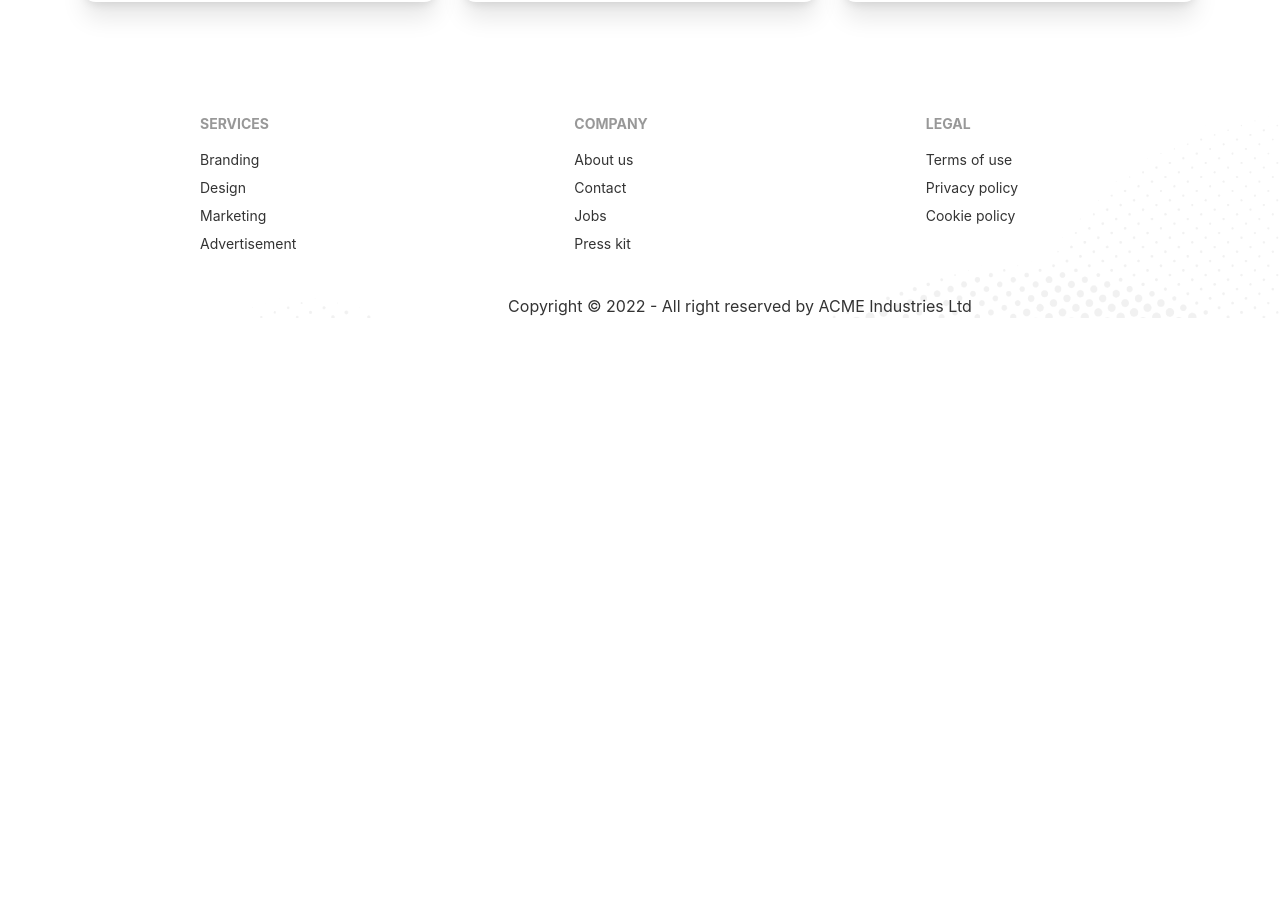
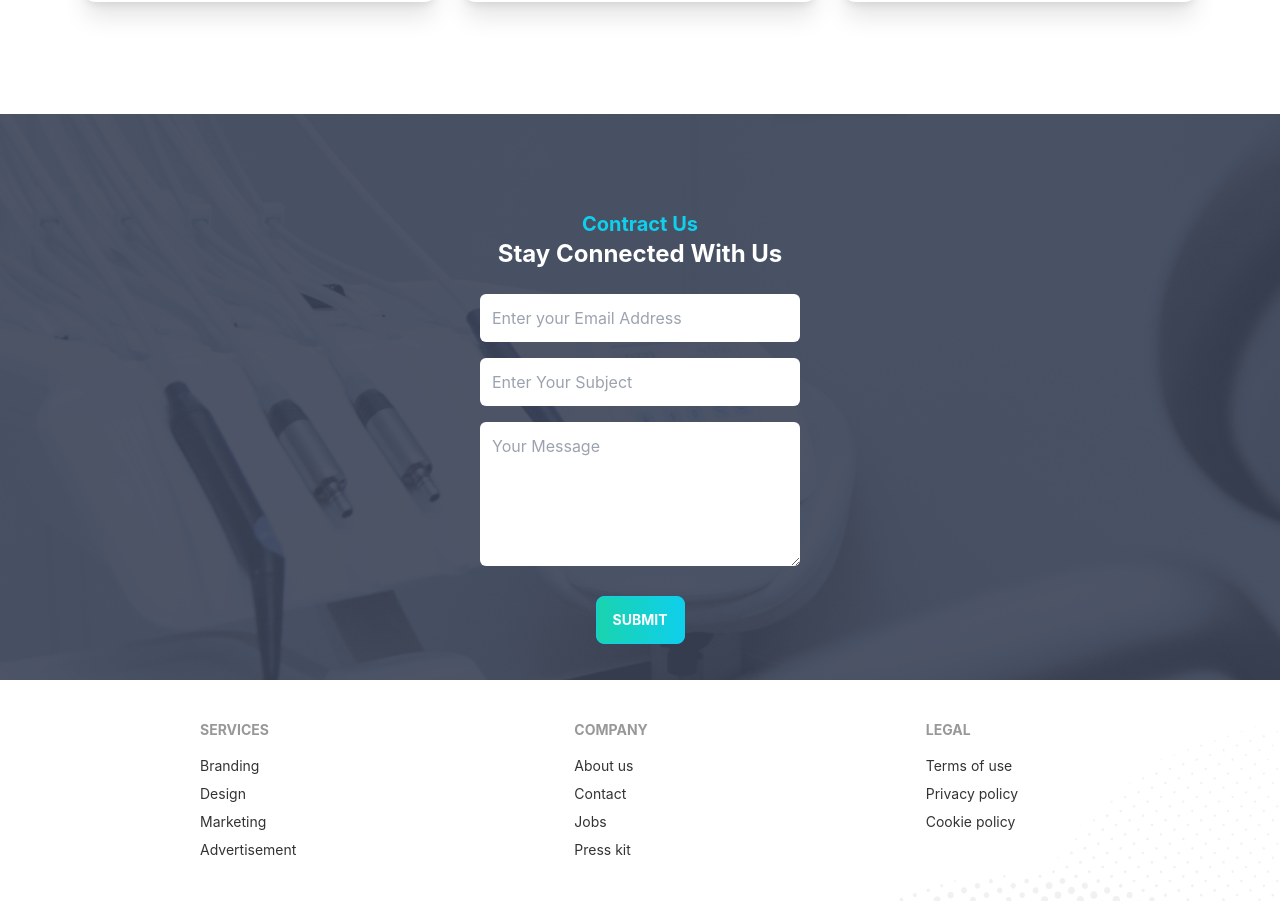
Before and after one commit to Niloy-Dey/doctors-portal-client-side, a React (Create React App) app: page / in a window 1280 px wide. Shown: the part 2508-3409 px from the top of the page. Before the commit the page ends 2866 px from the top, so only its background shows below. Built offline with nearby package versions, Linux system fonts and the light colour scheme.

Commit message:
appointment page creating done

```diff
--- a/package.json
+++ b/package.json
@@ -7,7 +7,9 @@
     "@testing-library/react": "^13.2.0",
     "@testing-library/user-event": "^13.5.0",
     "daisyui": "^2.14.3",
+    "date-fns": "^2.28.0",
     "react": "^18.1.0",
+    "react-day-picker": "^8.0.4",
     "react-dom": "^18.1.0",
     "react-router-dom": "^6.3.0",
     "react-scripts": "5.0.1",
--- a/src/App.js
+++ b/src/App.js
@@ -3,8 +3,9 @@ import Navbar from  './Pages/Shared/Navbar';
 import { Routes, Route, Link } from "react-router-dom";
 import Home from './Pages/Home/Home';
 import About from './Pages/About/About';
-import Footer from './Pages/Shared/Footer';
 import Login from './Pages/Login/Login';
+import ContractUs from './Pages/Home/ContractUs';
+import Appointment from './Pages/Appointment/Appointment';
 function App() {
   return (
     <div className="">
@@ -14,8 +15,10 @@ function App() {
         <Route path="home" element={<Home></Home>} />
         <Route path="about" element={<About></About>} />
         <Route path='login' element={<Login></Login>} />
+        <Route path='/contract' element={<ContractUs></ContractUs>}></Route>
+        <Route path='/appointment' element={<Appointment></Appointment>}></Route>
       </Routes>
-      <Footer></Footer>
+
     </div>
   );
 }
--- /dev/null
+++ b/src/Pages/Appointment/Appointment.js
@@ -0,0 +1,14 @@
+import React from 'react';
+import Footer from '../Shared/Footer';
+import AppointmentBanner from './AppointmentBanner';
+
+const Appointment = () => {
+    return (
+        <div>
+            <AppointmentBanner></AppointmentBanner>
+            <Footer></Footer>
+        </div>
+    );
+};
+
+export default Appointment;
--- /dev/null
+++ b/src/Pages/Appointment/AppointmentBanner.js
@@ -0,0 +1,18 @@
+import React from 'react';
+import banner from '../../assets/images/chair.png'
+const AppointmentBanner = () => {
+    return (
+        <div class="hero min-h-screen bg-base-200">
+            <div class="hero-content flex-col lg:flex-row-reverse">
+                <img src={banner} alt="" class="max-w-sm rounded-lg shadow-2xl" />
+                <div>
+                    <h1 class="text-5xl font-bold">Box Office News!</h1>
+                    <p class="py-6">Provident cupiditate voluptatem et in. Quaerat fugiat ut assumenda excepturi exercitationem quasi. In deleniti eaque aut repudiandae et a id nisi.</p>
+                    <button class="btn btn-primary">Get Started</button>
+                </div>
+            </div>
+        </div>
+    );
+};
+
+export default AppointmentBanner;
--- /dev/null
+++ b/src/Pages/Home/ContractUs.js
@@ -0,0 +1,28 @@
+import React from 'react';
+import contract from '../../assets/images/appointment.png'
+import PrimaryButton from '../Shared/PrimaryButton';
+const ContractUs = () => {
+    return (
+        <div className='pt-20 w-full mb-10' style={{
+            background: `url(${contract})`
+        }}>
+            <div className='text-center p-4'>
+                <h3 className='font-bold text-xl text-primary '>Contract Us</h3>
+                <h1 className='text-2xl font-bold text-white'>Stay Connected With Us</h1>
+            </div>
+            <div className='flex align-center justify-center'>
+                <form action="" className='text-center mb-5' >
+                    <input className= ' p-3 outline-none w-80 rounded-md m-2' type="email" name="email" placeholder='Enter your Email Address' id="" />
+                    <br />
+                    <input className= ' p-3 outline-none w-80 rounded-md m-2'  type="text" name="subject" placeholder='Enter Your Subject' id="" />
+                    <br />
+                    <textarea className='p-3 outline-none w-80 rounded-md m-2' name="message" id="" cols="30" rows="5" placeholder='Your Message'></textarea>
+                    <br />
+                    <button className="  my-4 btn btn-primary uppercase text-white font-bold bg-gradient-to-r from-secondary to-primary ">Submit</button>
+                </form>
+            </div>
+        </div>
+    );
+};
+
+export default ContractUs;
--- a/src/Pages/Home/Home.js
+++ b/src/Pages/Home/Home.js
@@ -1,6 +1,7 @@
 import React from 'react';
 import Footer from '../Shared/Footer';
 import Banner from './Banner';
+import ContractUs from './ContractUs';
 import Info from './Info';
 import MakeApoiment from './MakeApoiment';
 import Services from './Services';
@@ -14,7 +15,8 @@ const Home = () => {
             <Services></Services>
             <MakeApoiment></MakeApoiment>
             <Testimonial></Testimonial>
-
+            <ContractUs></ContractUs>
+            <Footer></Footer>
         </div>
     );
 };
--- a/src/Pages/Home/Info.js
+++ b/src/Pages/Home/Info.js
@@ -7,7 +7,7 @@ const Info = () => {
     return (
        <div className='grid grid-cols-1 lg:grid-cols-3 gap-5 px-12'>
            <InfoCart  cardTitle="Opening Hours" bgClassName="bg-gradient-to-r from-secondary to-primary" img={clock}></InfoCart>
-           <InfoCart cardTitle="Our Location" bgClassName="bg-accent" img={map}></InfoCart>
+           <InfoCart cardTitle="Our Location" bgClassName="bg-[#3A4256]" img={map}></InfoCart>
            <InfoCart cardTitle="Contract us" bgClassName="bg-gradient-to-r from-secondary to-primary" img={phone}></InfoCart>
        </div>
     );
```
Also changed, not shown: 1 other file (tests, documents, lock files or other folders).
